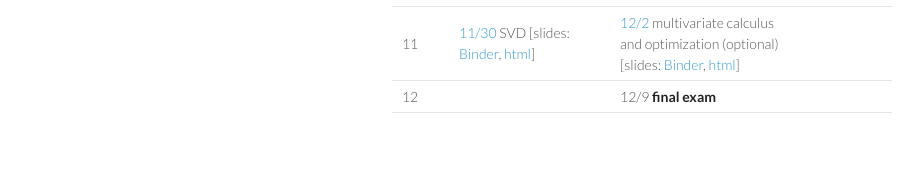
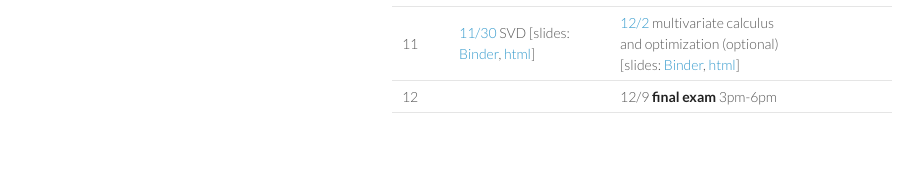
Before and after one commit to ucla-biostat216-2021fall/ucla-biostat216-2021fall.github.io, a Jekyll site: the page built from schedule/schedule.md, in a window 1280 px wide. Shown: the part 1019-1199 px from the top of the page, without its empty margins (178-1101 px from the left). Built offline with Jekyll 4.4.1, drawn with Linux system fonts in a browser that asks for light colours.

Commit message:
final exam time

```diff
--- a/schedule/schedule.md
+++ b/schedule/schedule.md
@@ -30,4 +30,4 @@ Slack channel: <https://biostat-216-2021-fall.slack.com>
 | 9 | [11/16](https://ucla-biostat216-2021fall.github.io/biostat216fall2021/2021/11/16/week9-day1.html) determinant \[slides: [Binder](https://mybinder.org/v2/gh/ucla-biostat216-2021fall/ucla-biostat216-2021fall.github.io/main?filepath=slides%2F09-det%2F09-det.ipynb), [html](https://ucla-biostat216-2021fall.github.io/slides/09-det/09-det.html)\] | [11/18](https://ucla-biostat216-2021fall.github.io/biostat216fall2021/2021/11/18/week9-day2.html) eigen-decomposition \[slides: [Binder](https://mybinder.org/v2/gh/ucla-biostat216-2021fall/ucla-biostat216-2021fall.github.io/main?filepath=slides%2F10-eig%2F10-eig.ipynb), [html](https://ucla-biostat216-2021fall.github.io/slides/10-eig/10-eig.html)\] | [HW6+7](https://ucla-biostat216-2021fall.github.io/hw/hw6/hw6.html) |
 | 10 | [11/23](https://ucla-biostat216-2021fall.github.io/biostat216fall2021/2021/11/23/week10-day1.html) positive (semi)definite matrix \[slides: [Binder](https://mybinder.org/v2/gh/ucla-biostat216-2021fall/ucla-biostat216-2021fall.github.io/main?filepath=slides%2F11-pd%2F11-pd.ipynb), [html](https://ucla-biostat216-2021fall.github.io/slides/11-pd/11-pd.html)\] | 11/25 Thanksgiving (**no class**) | |
 | 11 | [11/30](https://ucla-biostat216-2021fall.github.io/biostat216fall2021/2021/11/30/week11-day1.html) SVD \[slides: [Binder](https://mybinder.org/v2/gh/ucla-biostat216-2021fall/ucla-biostat216-2021fall.github.io/main?filepath=slides%2F12-svd%2F12-svd.ipynb), [html](https://ucla-biostat216-2021fall.github.io/slides/12-svd/12-svd.html)\] | [12/2](https://ucla-biostat216-2021fall.github.io/biostat216fall2021/2021/12/02/week11-day2.html) multivariate calculus and optimization (optional) \[slides: [Binder](https://mybinder.org/v2/gh/ucla-biostat216-2021fall/ucla-biostat216-2021fall.github.io/main?filepath=slides%2F13-optim%2F13-optim.ipynb), [html](https://ucla-biostat216-2021fall.github.io/slides/13-optim/13-optim.html)\] | |
-| 12 | | 12/9 **final exam** | |
+| 12 | | 12/9 **final exam** 3pm-6pm | |
```
